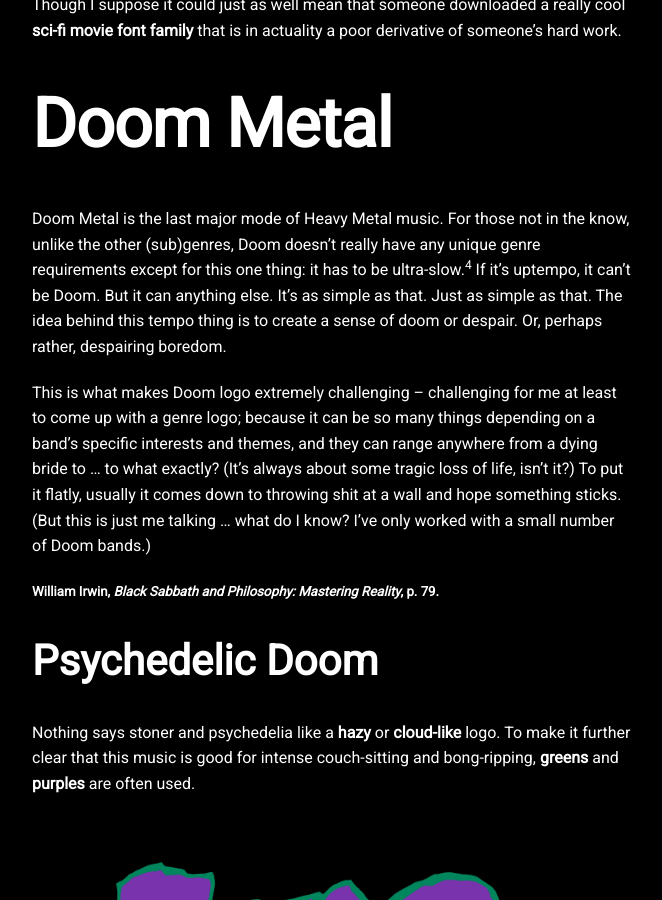
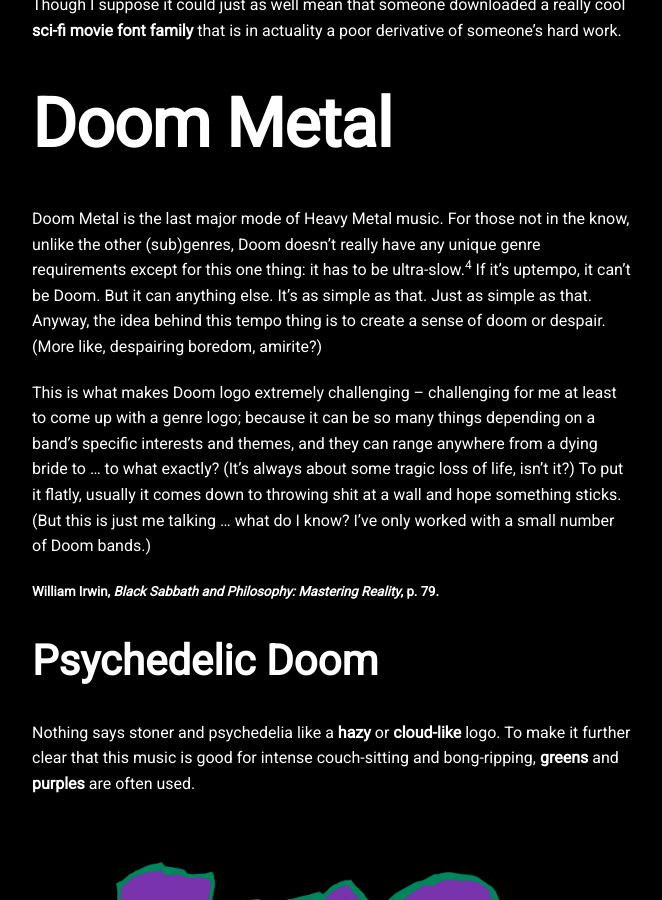
Before and after one commit to Noeska/illegiblesemantics, a Jekyll site: the page built from projects/proj-2.md, in a window 1280 px wide and 900 px high, scrolled down 19200 px. Shown: the whole window, without its empty margins (308-970 px from the left). Built offline with Jekyll 4.4.1, drawn with Linux system fonts in a browser that asks for light colours; nearby versions of some CDN libraries.

Commit message:
Update proj-2.md

```diff
--- a/projects/proj-2.md
+++ b/projects/proj-2.md
@@ -167,7 +167,7 @@ Though I suppose it could just as well mean that someone downloaded a really coo
 
 
 # Doom Metal
-Doom Metal is the last major mode of Heavy Metal music. For those not in the know, unlike the other (sub)genres, Doom doesn't really have any unique genre requirements except for this one thing: it has to be ultra-slow.<sup>4</sup> If it's uptempo, it can't be Doom. But it can anything else. It's as simple as that. Just as simple as that. The idea behind this tempo thing is to create a sense of doom or despair. Or, perhaps rather, despairing boredom.
+Doom Metal is the last major mode of Heavy Metal music. For those not in the know, unlike the other (sub)genres, Doom doesn't really have any unique genre requirements except for this one thing: it has to be ultra-slow.<sup>4</sup> If it's uptempo, it can't be Doom. But it can anything else. It's as simple as that. Just as simple as that. Anyway, the idea behind this tempo thing is to create a sense of doom or despair. (More like, despairing boredom, amirite?)
 
 This is what makes Doom logo extremely challenging -- challenging for me at least to come up with a genre logo; because it can be so many things depending on a band's specific interests and themes, and they can range anywhere from a dying bride to ... to what exactly? (It's always about some tragic loss of life, isn't it?) To put it flatly, usually it comes down to throwing shit at a wall and hope something sticks. (But this is just me talking ... what do I know? I've only worked with a small number of Doom bands.)
 
```
